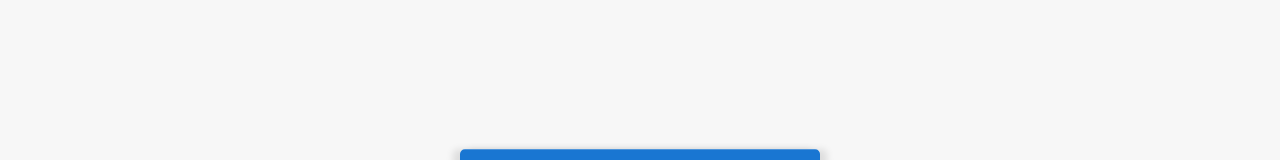
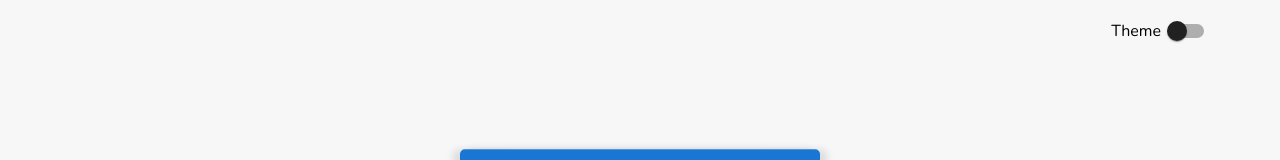
Before and after one commit to DemonDaddy22/all-about-reactJS, a React (Create React App) app: page / in a window 1280 px wide. Shown: the top 160 px of the page. Built offline with nearby package versions, Linux system fonts and the light colour scheme.

Commit message:
add switch and refresh page on changing theme to update Mui Components

```diff
--- a/src/components/PricingCards/index.js
+++ b/src/components/PricingCards/index.js
@@ -2,11 +2,36 @@ import React from 'react';
 
 import classes from './styles.module.css';
 import Card from './components/Card';
+import Switch from '../../ui-components/Switch';
+import { themes, setTheme, themed, getTheme } from './theme';
+import Label from '../../ui-components/Label';
 
 export default class PricingCards extends React.Component {
 
-    render = () => {
-        return <div className={classes.cardsContainer}>
+    state = {
+        theme: false
+    }
+
+    componentDidMount = () => this.loadTheme();
+
+    loadTheme = () => {
+        const currTheme = getTheme();
+        this.setState({ theme: currTheme === themes.LIGHT ? false : true }, () => setTheme(currTheme));
+    }
+
+    handleThemeChange = () => this.setState({ theme: !this.state.theme },
+        () => {
+            setTheme(this.state.theme ? themes.DARK : themes.LIGHT);
+            window.location.reload();
+        });
+
+    render = () => <>
+        <div className={classes.switchWrapper}>
+            <Label className={classes.switchLabel} label='Theme'></Label>
+            <Switch checked={this.state.theme} handleChange={this.handleThemeChange} buttoncolor={themed('#212121', '#f0f0f0')}
+                trackcolor={themed('#373737', '#ffffff')} />
+        </div>
+        <div className={classes.cardsContainer}>
             <Card title={'Premium'} price={'$10'} cardContainerClass={classes.cardMargin}
                 features={['200+ detailed resources', '100+ carefully designed exercises', '1-on-1 on-demand mentor sessions']} />
             <Card title={'Premium'} price={'$10'} cardContainerClass={`${classes.cardMargin} ${classes.centerCard}`}
@@ -14,5 +39,5 @@ export default class PricingCards extends React.Component {
             <Card title={'Premium'} price={'$10'} cardContainerClass={classes.cardMargin}
                 features={['200+ detailed resources', '100+ carefully designed exercises', '1-on-1 on-demand mentor sessions']} />
         </div>
-    }
+    </>;
 }
--- a/src/components/PricingCards/styles.module.css
+++ b/src/components/PricingCards/styles.module.css
@@ -4,6 +4,19 @@
     justify-content: center;
     flex-direction: column;
     margin: 24px 0;
+}
+
+.switchLabel {
+    color: var(--text-prominent) !important;
+    margin-right: 8px;
+}
+
+.switchWrapper {
+    display: flex;
+    align-items: center;
+    position: absolute;
+    top: 0.75rem;
+    right: 3rem;
 }
 
 .centerCard {
--- a/src/components/PricingCards/theme.js
+++ b/src/components/PricingCards/theme.js
@@ -2,12 +2,12 @@ import { getPathValue, isEmptyString } from "../../utils";
 import { createMuiTheme } from "@material-ui/core";
 import { THEME_COLOR, THEME_COLOR_DARK, TEXT_COLOR, TEXT_COLOR_DARK } from "../../resources/colors";
 
-const themes = Object.freeze({
+export const themes = Object.freeze({
     LIGHT: 'light',
     DARK: 'dark'
 });
 
-export const themed = (lightVal, darkVal) => getTheme() === 'light' ? lightVal : darkVal;
+export const themed = (lightVal, darkVal) => getTheme() === themes.LIGHT ? lightVal : darkVal;
 
 export const getTheme = () => {
     const theme = !isEmptyString(JSON.parse(localStorage.getItem('pricingTheme'))) ? JSON.parse(localStorage.getItem('pricingTheme')) : themes.LIGHT;
--- a/src/ui-components/Label/index.js
+++ b/src/ui-components/Label/index.js
@@ -1,12 +1,12 @@
 import React from 'react';
 
-import './index.css';
+import classes from './styles.module.css';
 
 export default class Label extends React.Component {
 
     render = () => {
-        const { label, style } = this.props;
+        const { label, className, style } = this.props;
 
-        return <div className='label' style={style}>{label}</div>
+        return <div className={`${classes.label} ${className}`} style={style}>{label}</div>
     }
 }
--- /dev/null
+++ b/src/ui-components/Switch/index.js
@@ -0,0 +1,35 @@
+import React from 'react';
+
+import { Switch, FormControlLabel, withStyles } from '@material-ui/core';
+import { BLUE_500, BLUE_300 } from '../../resources/colors';
+
+const styles = {
+    switchBase: props => ({
+        color: props.buttoncolor ? props.buttoncolor : BLUE_500,
+        '&$checked': {
+            color: props.buttoncolor ? props.buttoncolor : BLUE_300,
+            backgroundColor: props.trackcolor ? props.trackcolor : BLUE_300,
+        },
+        '&$checked + $track': {
+            backgroundColor: props.trackcolor ? props.trackcolor : BLUE_300,
+        },
+    }),
+    checked: {},
+    track: props => ({
+        backgroundColor: props.trackcolor ? props.trackcolor : BLUE_300,
+    }),
+}
+
+class CustomSwitch extends React.Component {
+
+    render = () => {
+        const { checked, disabled, handleChange, label } = this.props;
+
+        return <FormControlLabel
+            control={<Switch color='default' checked={checked} disabled={disabled} onChange={handleChange} {...this.props} />}
+            label={label}
+        />
+    }
+}
+
+export default withStyles(styles)(CustomSwitch);
```
Also changed, not shown: src/ui-components/Label/styles.module.css (renamed from src/ui-components/Label/index.css).
